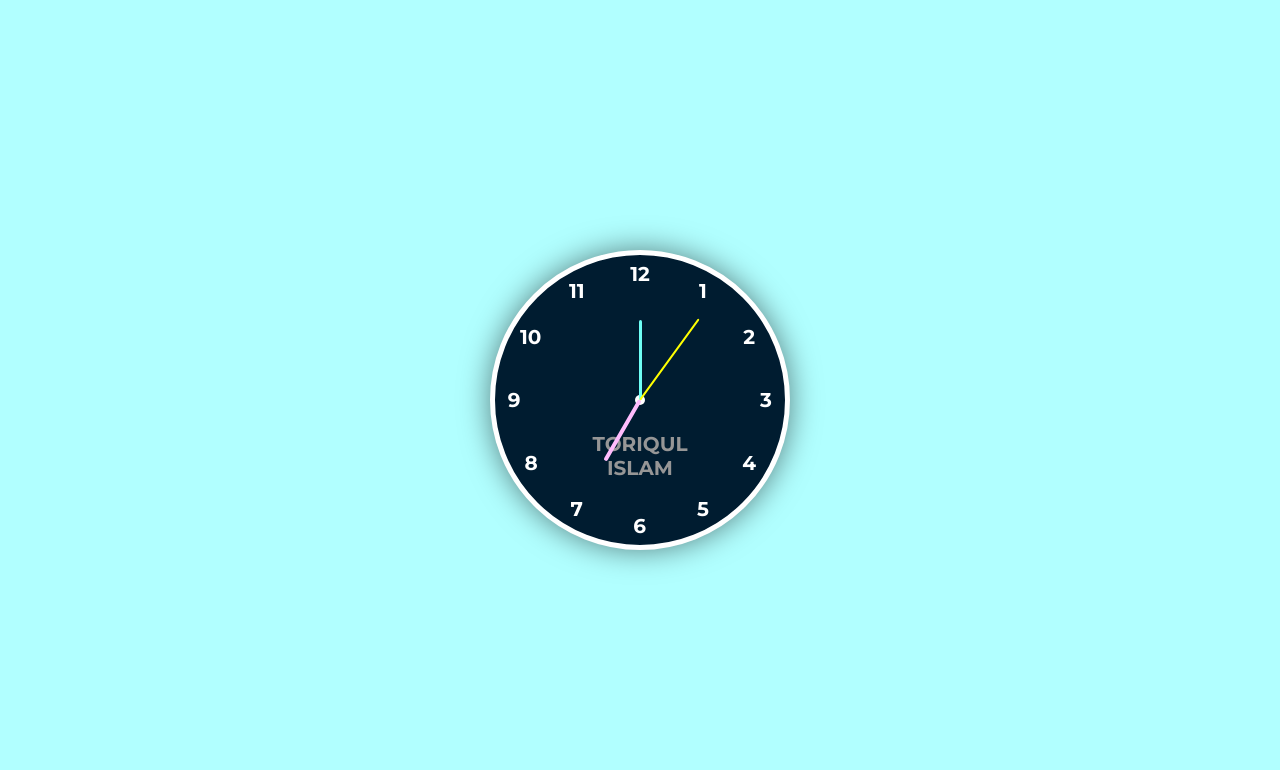
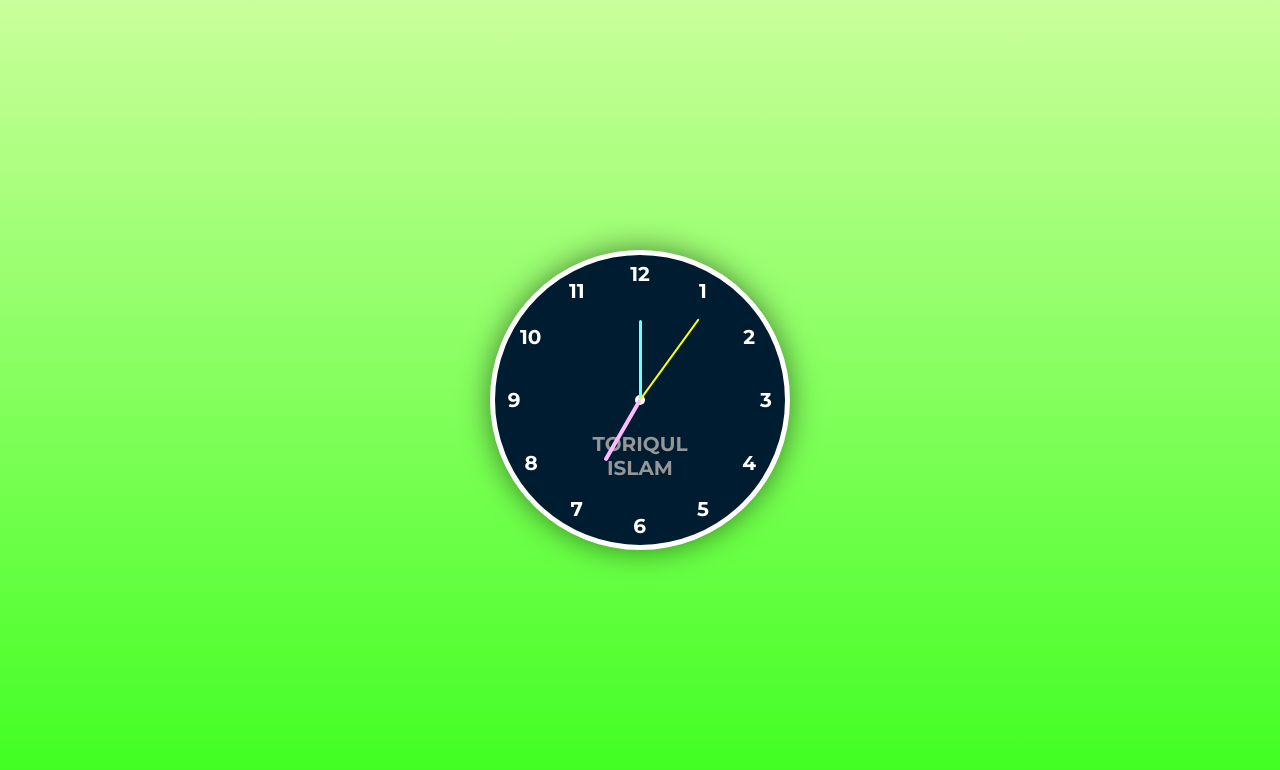
Before and after one commit to torequl/Clock, a plain HTML site: page index.html in a window 1280 px wide. Drawn offline with Linux system fonts and the light colour scheme.

Commit message:
2nd update

```diff
--- a/style.css
+++ b/style.css
@@ -10,7 +10,11 @@ body{
     justify-content: center;
     align-items: center;
     min-height: 100vh;
-    background-color: #b1ffff;
+    /* background-color: #b1ffff; */
+    background-image: linear-gradient(180deg, #caff9b, #3dff1e);
+
+
+
 }
 .container{
     position: relative;
```
